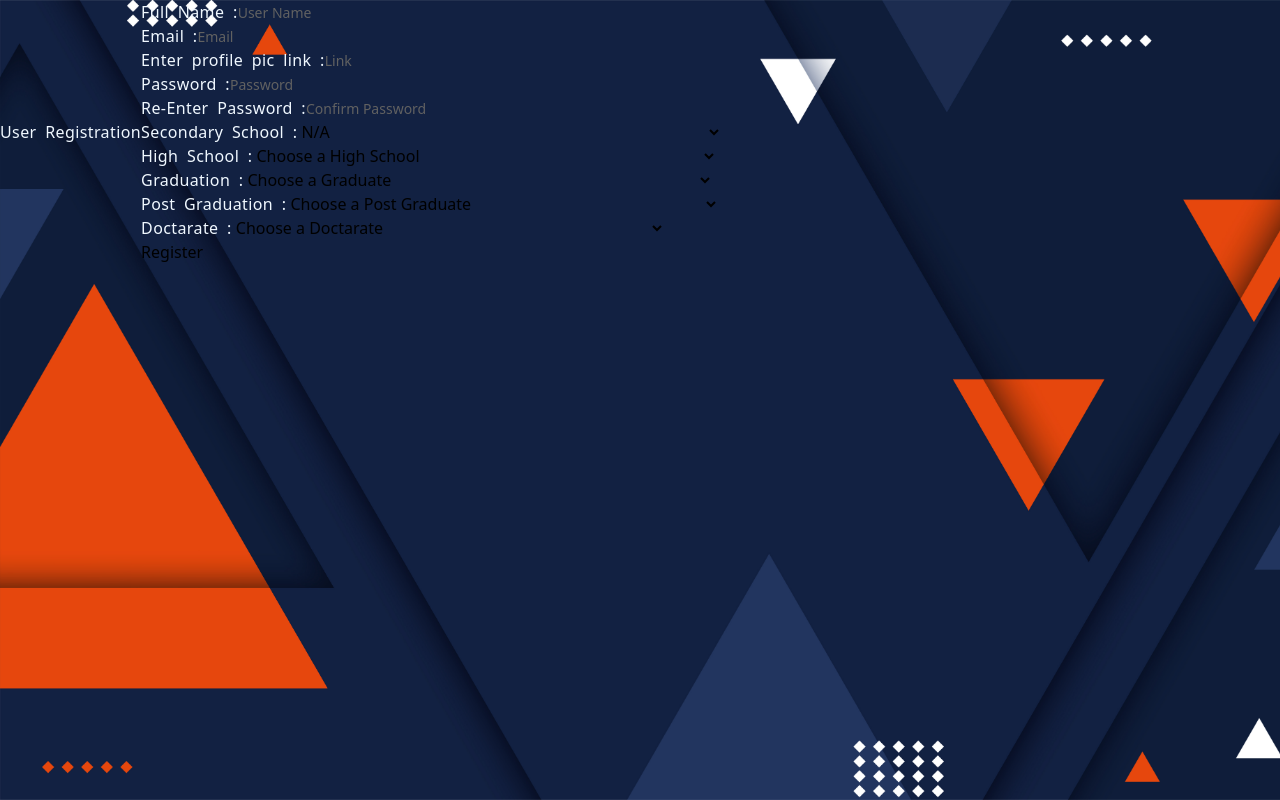
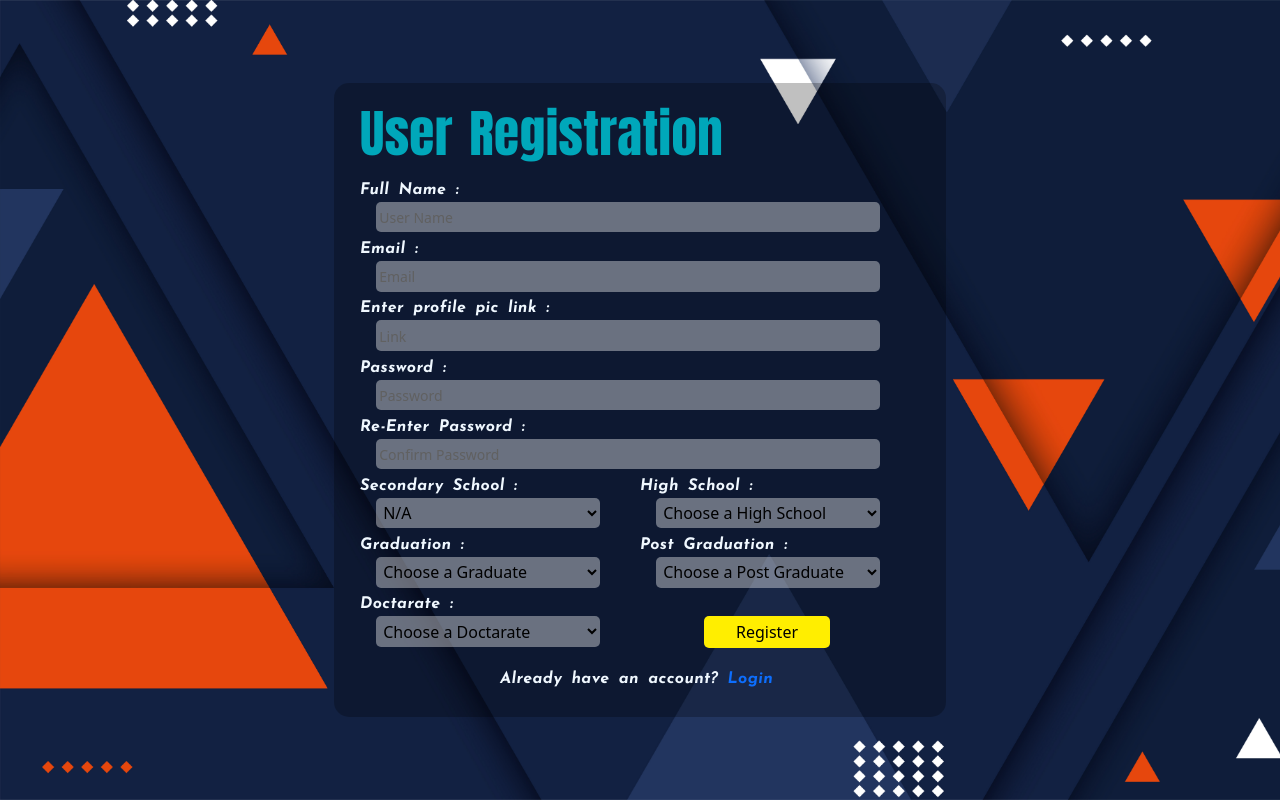
Before and after one commit to Abhinavkar/nest-trial, a React (Create React App) app: page /register in a window 1280 px wide. Built offline with nearby package versions, Linux system fonts and the light colour scheme.

Commit message:
added registration function

```diff
--- a/src/pages/Register/Register.jsx
+++ b/src/pages/Register/Register.jsx
@@ -1,5 +1,6 @@
 import React, { useContext, useState } from 'react';
 import axios from 'axios';
+import { Link } from 'react-router-dom';
 //import UserContext from '../adminDashboard/products/store/UserContext';
 import UserContext from '../../components/Store/UserContext'
 //import './signin.css';
@@ -77,7 +78,7 @@ const Register = (props) => {
         message: ''
     })
     const formSubmitHandler = async (event) => {
-        event.preventDefault();
+        // event.preventDefault();
         if (formInput.email == '') {
             setErr({
                 isError: true,
@@ -105,25 +106,25 @@ const Register = (props) => {
         else if (formInput.high_school == '') {
             setErr({
                 isError: true,
-                message: 'high school is required'
+                message: 'High school is required'
             })
         }
         else if (formInput.graduate == '') {
             setErr({
                 isError: true,
-                message: 'graduates is required'
+                message: 'Graduation is required'
             })
         }
         else if (formInput.post_graduate == '') {
             setErr({
                 isError: true,
-                message: 'post_graduate is required'
+                message: 'Post graduate is required'
             })
         }
         else if (formInput.doctarate == '') {
             setErr({
                 isError: true,
-                message: 'doctarate is required'
+                message: 'Doctarate is required'
             })
         }
 
@@ -159,33 +160,34 @@ const Register = (props) => {
     return (
         <>
             <div className="reg-form">
+                <div className="reg-card">
                     <div className="reg-heading">User Registration</div>
-                <div className="reg-card">
                     <form onSubmit={formSubmitHandler}>
-                        {err.isError ? <div>{err.message}</div> : null}
-                        <div className="reg-name">
-                            <label>Full Name : </label>
-                            <input type="text" placeholder='User Name' className="texts" onChange={full_nameHandler}></input>
+                        {err.isError ? <div className='errMessage'>{err.message}</div> : null}
+                        <div className="reg-group">
+                            <p>Full Name : </p>
+                            <input type="text" placeholder='User Name' className="texts" onChange={full_nameHandler} required></input>
                         </div>
                         <div className="reg-group">
-                            <label>Email : </label>
-                            <input type="email" placeholder="Email" onChange={emailHandler}></input>
+                            <p>Email : </p>
+                            <input type="email" placeholder="Email" onChange={emailHandler} required></input>
                         </div>
                         <div className="reg-group">
-                            <label>Enter profile pic link : </label>
-                            <input type="text" placeholder="Link" onChange={imageHandler}></input>
+                            <p>Enter profile pic link : </p>
+                            <input type="url" placeholder="Link" onChange={imageHandler} required></input>
                         </div>
                         <div className="clearfix"></div>
                         <div className="reg-group1">
-                            <label>Password : </label>
+                            <p>Password : </p>
                             <input type="password" placeholder='Password' onChange={passwordHandler}></input>
                         </div>
                         <div className="reg-group1">
-                            <label>Re-Enter Password : </label>
+                            <p>Re-Enter Password : </p>
                             <input type="password" placeholder='Confirm Password'></input>
                         </div>
+                        <div className='eduDetails'>
                             <div className='dropDown reg-secSchool'>
-                            <label>Secondary School : </label>
+                                <p>Secondary School : </p>
                                 <select onChange={secondary_schoolHandler}>
 
                                     <option selected value="none">N/A</option>
@@ -200,7 +202,7 @@ const Register = (props) => {
                                 </select>
                             </div>
                             <div className='dropDown reg-highSchool'>
-                            <label>High School : </label>
+                                <p>High School : </p>
                                 <select onChange={high_schoolHandler}>
                                     <option default>Choose a High School</option>
                                     <option value="none">N/A</option>
@@ -214,8 +216,8 @@ const Register = (props) => {
 
                                 </select>
                             </div>
-                        <div>
-                            <label>Graduation : </label>
+                            <div className='dropDown reg-grad'>
+                                <p>Graduation : </p>
                                 <select onChange={graduateHandler}>
                                     <option default>Choose a Graduate</option>
                                     <option value="none">N/A</option>
@@ -228,9 +230,9 @@ const Register = (props) => {
                                     <option value="NIT Rourkela">NIT Rourkela</option>
                                 </select>
                             </div>
-                        <div className='dropDown reg-postGrad'>
-                            <label>Post Graduation : </label>
-                            <select onChange={post_graduateHandler}>
+                            <div className='dropDown reg-postGrad' >
+                                <p>Post Graduation : </p>
+                                <select onChange={post_graduateHandler} required>
                                     <option default>Choose a Post Graduate</option>
                                     <option value="none">N/A</option>
                                     <option value="Bijepur College, Bargarh">Bijepur College, Bargarh</option>
@@ -243,7 +245,7 @@ const Register = (props) => {
                                 </select>
                             </div>
                             <div className='dropDown reg-doc'>
-                            <label>Doctarate : </label>
+                                <p>Doctarate : </p>
                                 <select onChange={doctarateHandler}>
                                     <option default>Choose a Doctarate</option>
                                     <option value="none">N/A</option>
@@ -254,9 +256,13 @@ const Register = (props) => {
                                     <option value="Utkal University, Bhubaneswar">Utkal University, Bhubaneswar</option>
                                 </select>
                             </div>
-                        <div className="reg-group">
+                            <div className="reg-group button">
                                 <button className='reg-button'>Register</button>
                             </div>
+                        </div>
+
+                            <p className='linkToLogIn'>Already have an account? <Link to="/login"><a>Login</a></Link></p>
+
                         <div className="clearfix"></div>
                     </form>
                 </div>
--- a/src/pages/Register/register.css
+++ b/src/pages/Register/register.css
@@ -1,12 +1,84 @@
+@import url('https://fonts.googleapis.com/css2?family=Josefin+Sans:ital,wght@1,700&display=swap');
+@import url('https://fonts.googleapis.com/css2?family=Anton&display=swap');
+
 .reg-form{
     width: 100%;
+    height: 100%;
     display: flex;
+    flex-direction: column;
+    justify-content: center;
     align-items: center;
     color: aliceblue;
 }
 
-.reg-heading{}
+.reg-card{
+    background-color: rgba(0, 0, 0, 0.247);
+    padding: 1% 2% 2% 2%;
+    border-radius: 15px;
+}
 
-.reg-name{}
+.reg-heading{
+    font-size: 3.2rem;
+    color: rgb(0, 167, 186);
+    font-weight: 400;
+    font-family: 'Anton', sans-serif;
+    margin-bottom: 1%;
+}
+.reg-card p{
+    font-family: 'Josefin Sans', sans-serif;
+    margin: 0;
+}
+.reg-card input{
+    margin-bottom: 0.3rem;
+    margin-left: 1rem;
+    background-color: rgba(255, 255, 255, 0.386);
+    width: 90%;
+    border-radius: 5px;
+    padding: 0.2rem;
+}
+.reg-card select{
+    margin-bottom: 0.3rem;
+    margin-left: 1rem;
+    background-color: rgba(255, 255, 255, 0.386);
+    width: 80%;
+    border-radius: 5px;
+    padding: 0.2rem;
+}
+.dropDown{
+    width: 50%;
+}
+.eduDetails{
+    width:35rem;
+    display: flex;
+    flex-wrap: wrap;
+}
 
-.reg-group{}
+.reg-group{
+    border-radius: 5px;
+    /* background-color: rgba(255, 255, 255, 0.158); */
+}
+.reg-group button{
+    border-radius: 5px;
+    width: 100%;
+    /* justify-content: center; */
+    /* background-color: rgba(255, 255, 255, 0.158); */
+}
+
+.reg-button{
+    margin-top: 1.5rem;
+    margin-left: 4rem;
+    background-color: rgb(255, 238, 0);
+    padding: 1%;
+    border-radius: 30px;
+    width: 3rem;
+    height: 2rem;
+}
+
+.errMessage{
+    color: red;
+}
+
+.linkToLogIn{
+    padding-top: 1rem;
+    padding-left: 25%;
+}
```
Lines whose indentation alone changed are shown as unchanged.
